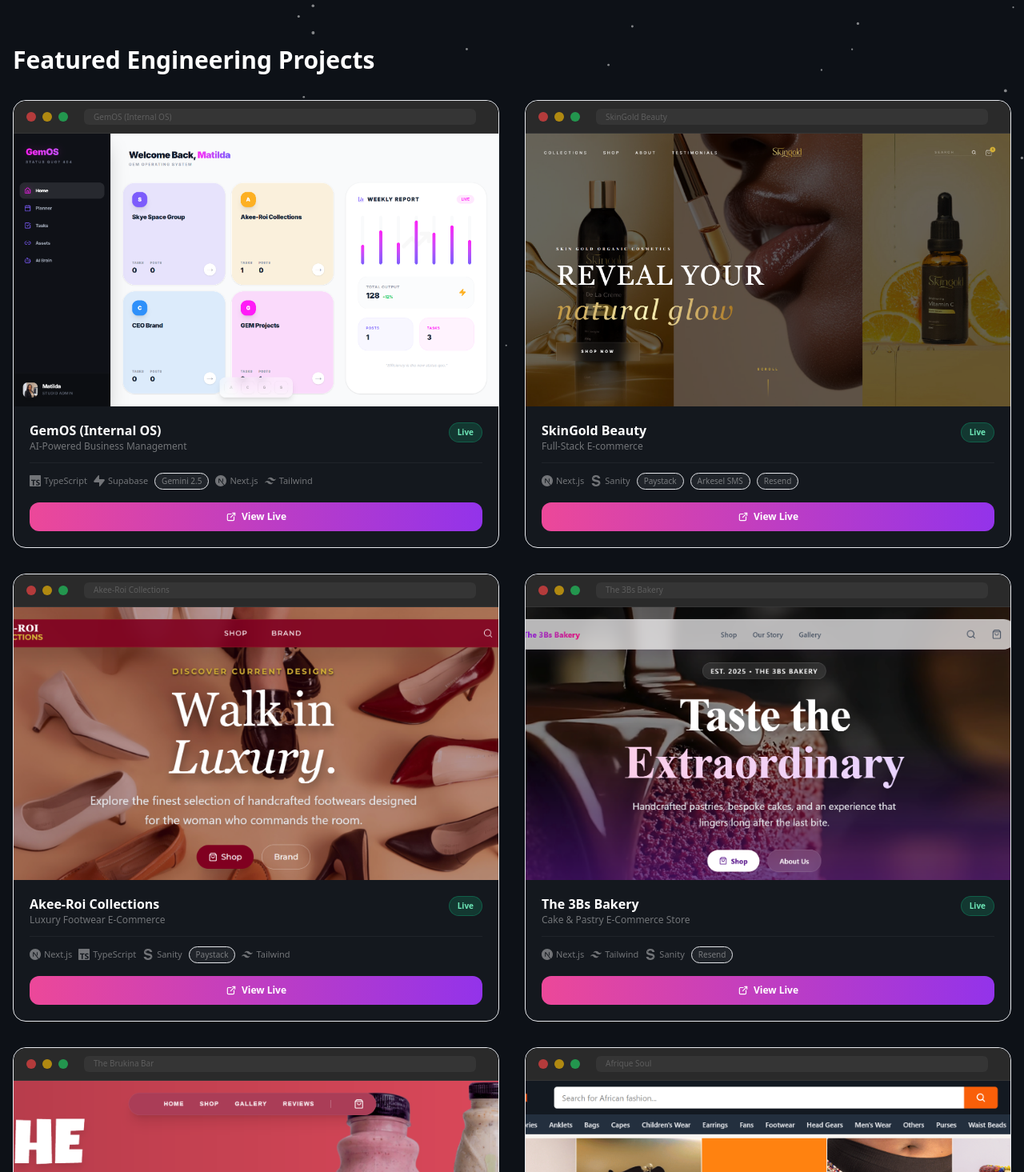
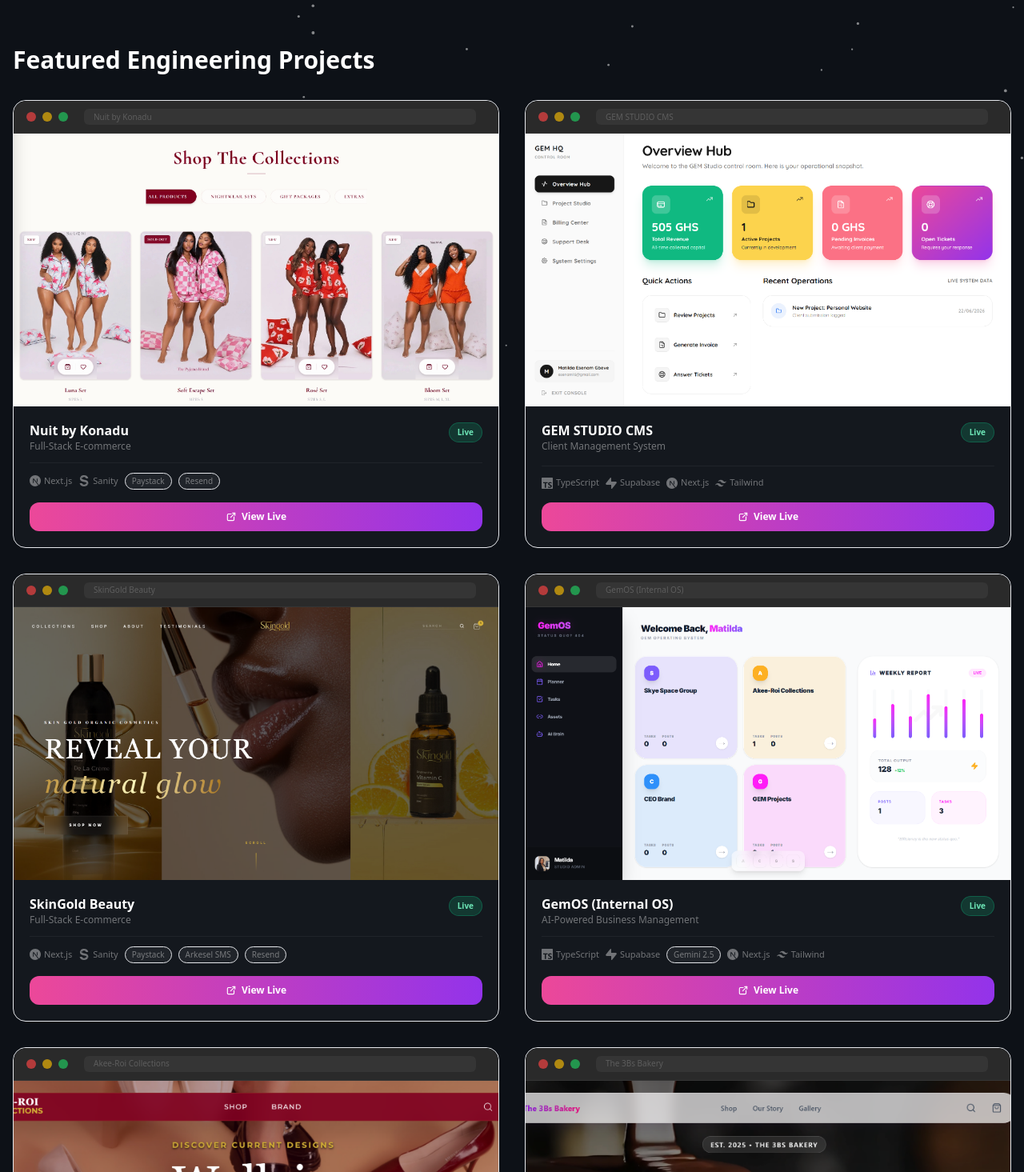
Before and after one commit to gemgeek/personal-website, a Next.js app: page /projects in a window 1280 px wide. Shown: the part 325-1790 px from the top of the page at 80% size. Built offline with nearby package versions, Linux system fonts and the light colour scheme.

Commit message:
Add project

```diff
--- a/app/projects/page.tsx
+++ b/app/projects/page.tsx
@@ -51,11 +51,20 @@
 
 const featuredProjects: Project[] = [
   {
-    title: "GemOS (Internal OS)",
-    subtitle: "AI-Powered Business Management",
-    image: "/assets/gem-os.png",
-    tags: ["TypeScript", "Supabase", "Gemini 2.5", "Next.js", "Tailwind"],
-    liveLink: "https://gem-os.vercel.app",
+    title: "Nuit by Konadu",
+    subtitle: "Full-Stack E-commerce",
+    image: "/assets/nuit.jpeg",
+    tags: ["Next.js", "Sanity", "Paystack", "Resend"],
+    liveLink: "https://www.nuitbykonadu.com",
+    githubLink: null,
+    status: "Live",
+  },
+  {
+    title: "GEM STUDIO CMS",
+    subtitle: "Client Management System",
+    image: "/assets/cms.png",
+    tags: ["TypeScript", "Supabase", "Next.js", "Tailwind"],
+    liveLink: "https://www.gemstudio.tech",
     githubLink: null,
     status: "Live",
   },
@@ -65,6 +74,15 @@
     image: "/assets/skin-gold.png",
     tags: ["Next.js", "Sanity", "Paystack", "Arkesel SMS", "Resend"],
     liveLink: "https://www.skingoldbeauty.com",
+    githubLink: null,
+    status: "Live",
+  },
+  {
+    title: "GemOS (Internal OS)",
+    subtitle: "AI-Powered Business Management",
+    image: "/assets/gem-os.png",
+    tags: ["TypeScript", "Supabase", "Gemini 2.5", "Next.js", "Tailwind"],
+    liveLink: "https://gem-os.vercel.app",
     githubLink: null,
     status: "Live",
   },
```
Also changed, not shown: public/assets/cms.png (added), public/assets/nuit.jpeg (added).
